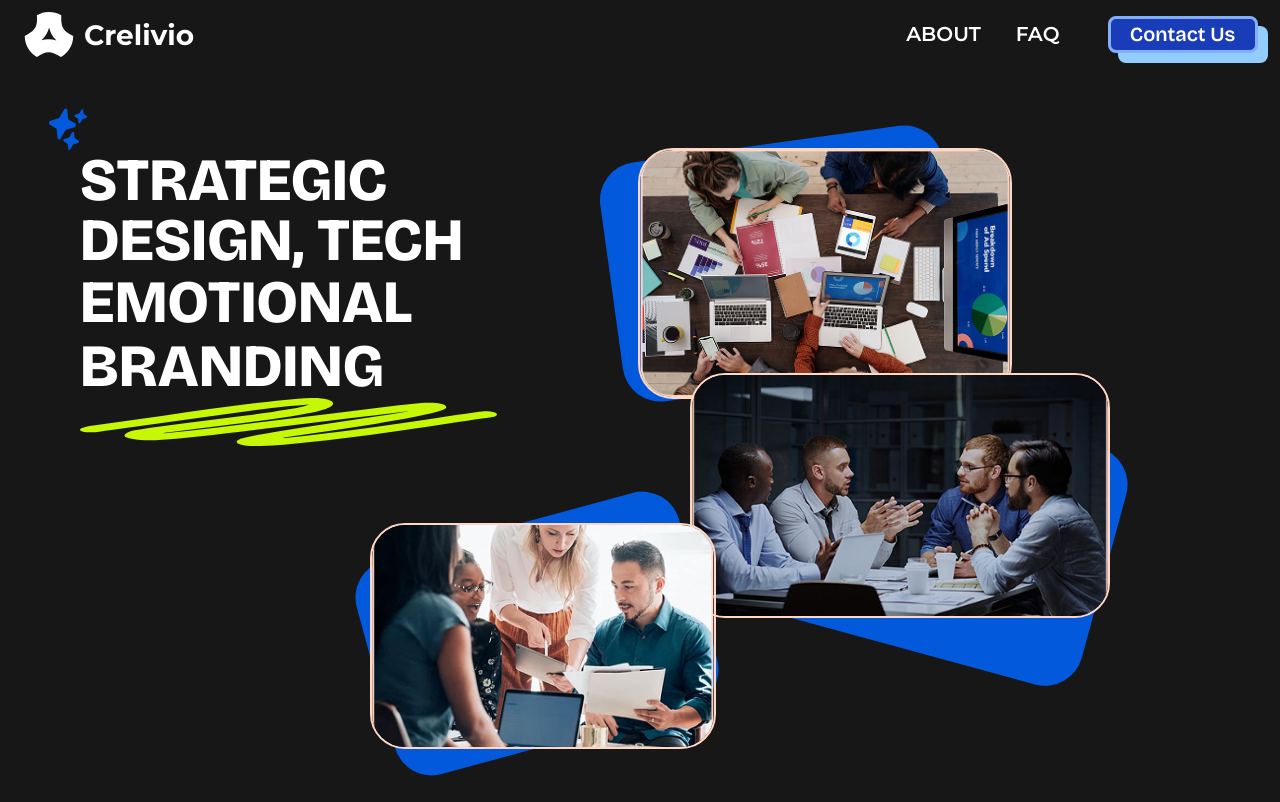
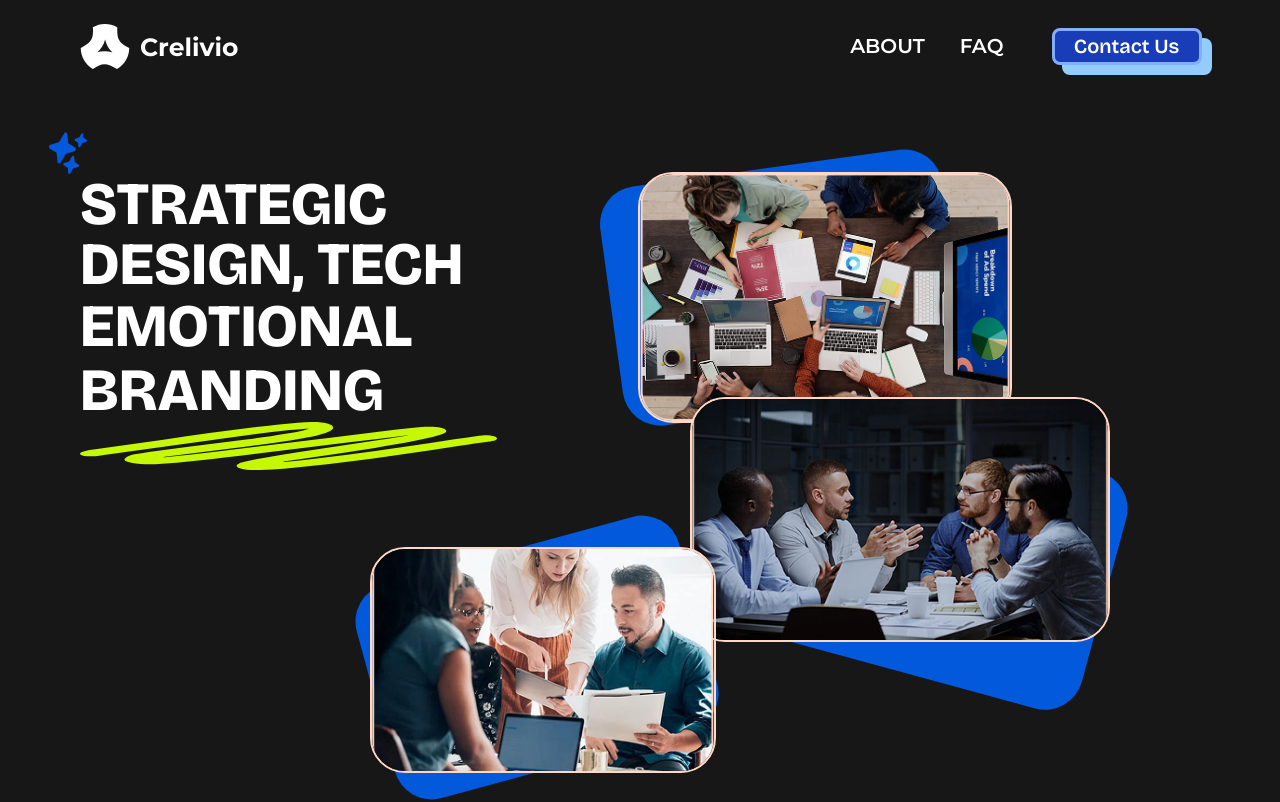
Before and after one commit to Crelivio/OfficialWebsite, a Next.js app: page / in a window 1280 px wide. Shown: the top 802 px of the page. Built offline with nearby package versions, Linux system fonts and the light colour scheme.

Commit message:
update layout and spacing in main page for improved alignment

```diff
--- a/app/page.tsx
+++ b/app/page.tsx
@@ -13,14 +13,14 @@ const HomePage = () => {
       {/* header and navigation */}
       <header className="relative z-50">
         {/* navbar/ Navigation */}
-        <div className="flex w-full max-w-7xl mx-auto items-center justify-between py-3 px-6">
+        <div className="flex w-full max-w-7xl mx-auto items-center justify-between py-6 px-20">
           <div className="inline-flex items-center justify-center gap-2.5 relative flex-[0_0_auto]">
             <img
-              className="relative w-[45px] h-[40px] lg:w-[50px] lg:h-[45px]"
+              className="relative w-[20px] h-[20px] lg:w-[50px] lg:h-[45px]"
               alt="Vector"
               src="/Icon/logo.svg"
             />
-            <div className="relative w-fit font-bold text-[#ffffff] text-[24px] lg:text-[28px] tracking-[0] leading-[normal]">
+            <div className="relative w-fit font-bold text-[#ffffff] text-[20px] lg:text-[25px] tracking-[0] leading-[normal]">
               Crelivio
             </div>
           </div>
@@ -47,7 +47,8 @@ const HomePage = () => {
       <main className="relative">
         <BrandingSection />
         <SubTitle />
-        {/* Four Pillars Section */}
+
+        {/* Join line and center text */}
         <section className="relative w-full bg-neutral-900 py-12 lg:py-14 xl:py-16">
           <div className="max-w-7xl mx-auto px-6">
             {/* Top pillar cards */}
@@ -59,8 +60,6 @@ const HomePage = () => {
                 <TechnologyCard />
               </div>
             </div>
-
-            {/* Join line and center text */}
             <div className="relative flex flex-col items-center justify-center my-6 lg:my-8">
               <img
                 className="w-[380px] h-[450px] lg:w-[420px] lg:h-[500px] xl:w-[474px] xl:h-[568px] object-contain"
```
